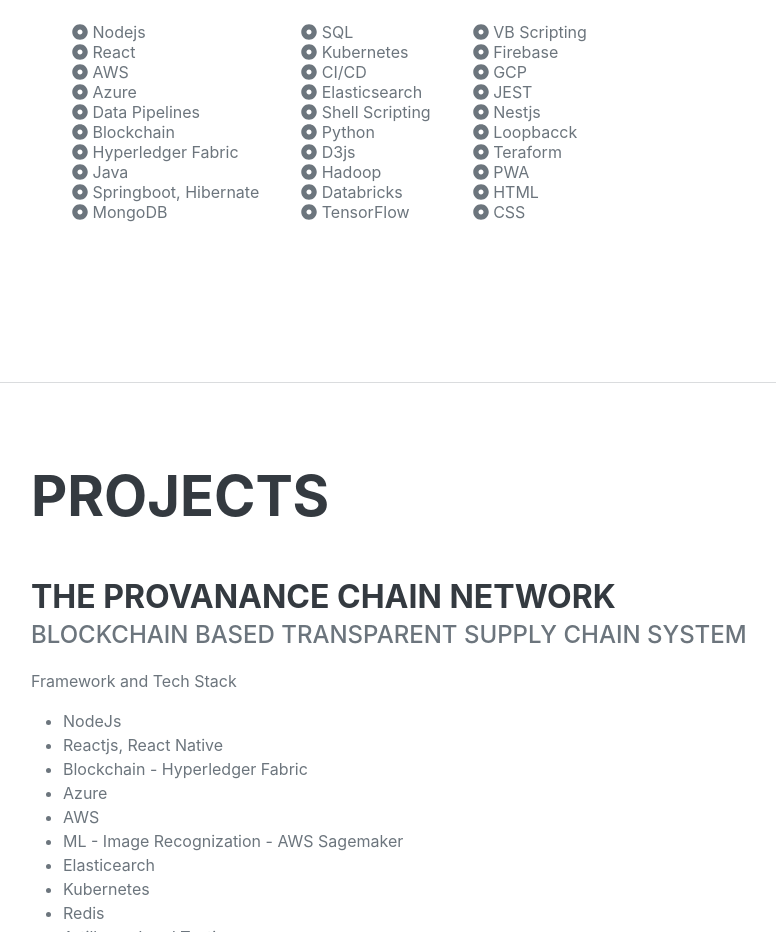
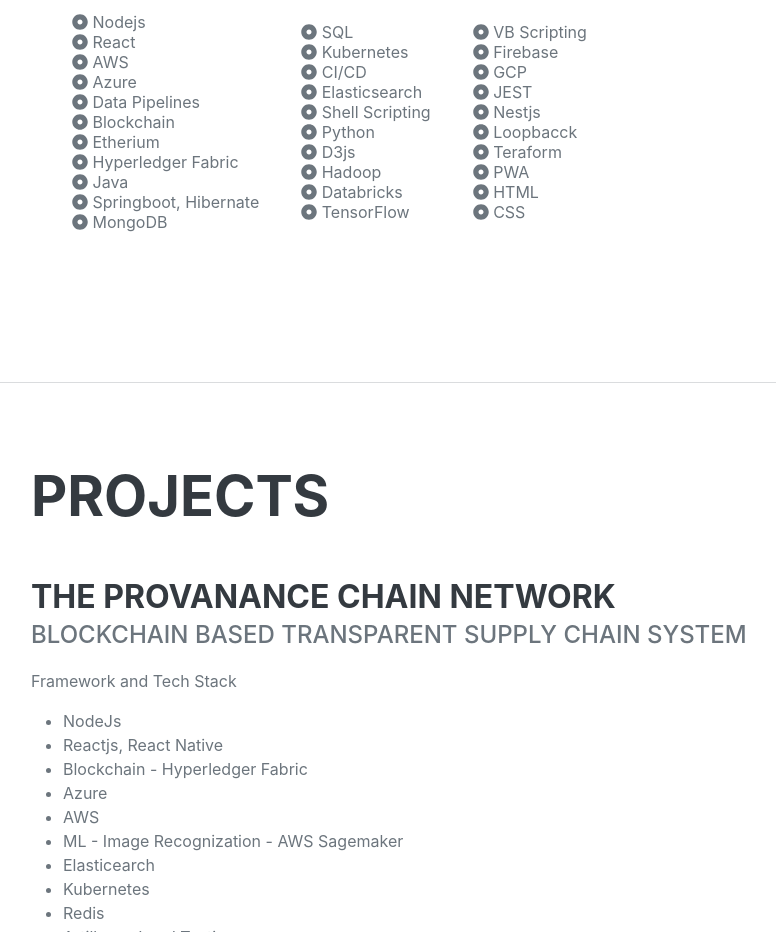
Before and after one commit to nitesh-mnnit/nitesh-mnnit.github.io, a plain HTML site: page index.html in a window 1280 px wide. Shown: the part 3940-4872 px from the top of the page, without its empty margins (289-1065 px from the left). Drawn offline with nearby package versions, Linux system fonts and the light colour scheme; a web font is replaced by a local one.

Commit message:
Update index.html

```diff
--- a/index.html
+++ b/index.html
@@ -208,6 +208,7 @@
                         <li><i class="fas fa-dot-circle"></i> Azure</li>
                         <li><i class="fas fa-dot-circle"></i> Data Pipelines</li>
                         <li><i class="fas fa-dot-circle"></i> Blockchain</li>
+                        <li><i class="fas fa-dot-circle"></i> Etherium</li>
                         <li><i class="fas fa-dot-circle"></i> Hyperledger Fabric</li>
                         <li><i class="fas fa-dot-circle"></i> Java</li>
                         <li><i class="fas fa-dot-circle"></i> Springboot, Hibernate</li>
```
